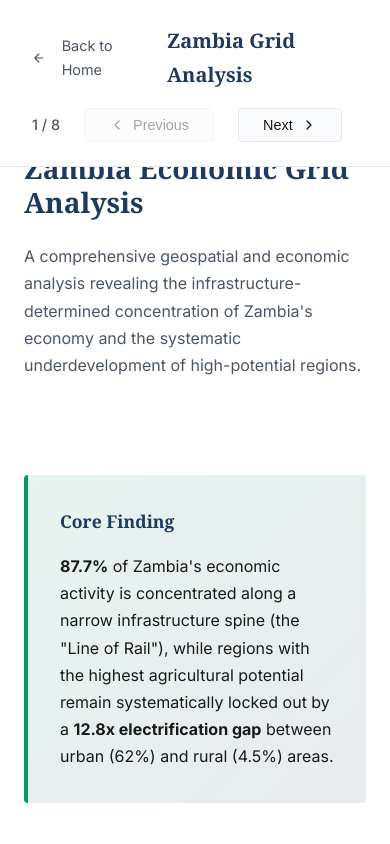
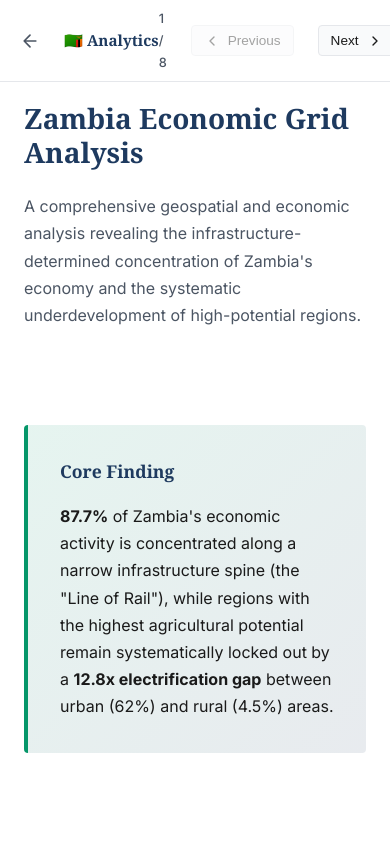
Before and after one commit to Mabspro/CopperCloud.ai, a website: page analytics.html in a window 390 px wide. Shown: the top 844 px of the page. Drawn offline with Linux system fonts and the light colour scheme; a web font is replaced by a local one.

Commit message:
fix: optimize analytics header for mobile - prevent text wrapping
- Replace 'Back to Home' text with icon-only (tooltip on hover)
- Shorten title from 'Zambia Grid Analysis' to '🇿🇲 Analytics'
- Reduce header padding and font sizes on mobile
- Decrease slide-container padding-top from 120px to 70px on mobile
- Header now stays single-line, preventing title obscuring

```diff
--- a/analytics.css
+++ b/analytics.css
@@ -13,7 +13,7 @@
     right: 0;
     background: var(--bg-primary);
     border-bottom: 1px solid var(--border-primary);
-    padding: var(--spacing-md) var(--spacing-lg);
+    padding: 0.75rem 1rem; /* Reduced padding for compact header */
     z-index: 100;
     display: flex;
     justify-content: space-between;
@@ -21,11 +21,12 @@
 }
 
 .analytics-header h1 {
-    font-size: 1.25rem;
+    font-size: 1.1rem; /* Slightly smaller for mobile */
     font-weight: 700;
     color: var(--primary);
     font-family: var(--font-serif);
     margin: 0;
+    white-space: nowrap; /* Prevent wrapping */
 }
 
 .analytics-nav {
@@ -342,9 +343,24 @@
 
 @media (max-width: 768px) {
     .analytics-header {
-        flex-direction: column;
-        gap: var(--spacing-sm);
-        align-items: flex-start;
+        padding: 0.5rem 0.75rem; /* Even more compact on mobile */
+    }
+
+    .analytics-header h1 {
+        font-size: 0.95rem; /* Smaller on mobile to prevent wrapping */
+    }
+
+    .slide-counter {
+        font-size: 0.8rem; /* Smaller counter on mobile */
+    }
+
+    .nav-button {
+        padding: 0.4rem 0.75rem; /* Smaller buttons on mobile */
+        font-size: 0.85rem;
+    }
+
+    .slide-container {
+        padding-top: 70px; /* Reduced since header is now single-line */
     }
 
     .slide {
--- a/analytics.html
+++ b/analytics.html
@@ -17,14 +17,13 @@
 <body>
     <div class="analytics-container">
         <header class="analytics-header">
-            <div style="display: flex; align-items: center; gap: var(--spacing-md);">
-                <a href="/" style="display: flex; align-items: center; gap: var(--spacing-sm); text-decoration: none; color: var(--text-secondary); transition: all var(--transition);" onmouseover="this.style.color='var(--primary)'" onmouseout="this.style.color='var(--text-secondary)'">
-                    <svg width="16" height="16" viewBox="0 0 24 24" fill="none">
+            <div style="display: flex; align-items: center; gap: var(--spacing-sm);">
+                <a href="/" style="display: flex; align-items: center; text-decoration: none; color: var(--text-secondary); transition: all var(--transition); padding: 0.5rem;" onmouseover="this.style.color='var(--primary)'" onmouseout="this.style.color='var(--text-secondary)'" title="Back to Home">
+                    <svg width="20" height="20" viewBox="0 0 24 24" fill="none">
                         <path d="M19 12H5M5 12L12 19M5 12L12 5" stroke="currentColor" stroke-width="2" stroke-linecap="round" stroke-linejoin="round"/>
                     </svg>
-                    <span style="font-size: 0.9rem;">Back to Home</span>
                 </a>
-                <h1>Zambia Grid Analysis</h1>
+                <h1>🇿🇲 Analytics</h1>
             </div>
             <div class="analytics-nav">
                 <span class="slide-counter">
```
